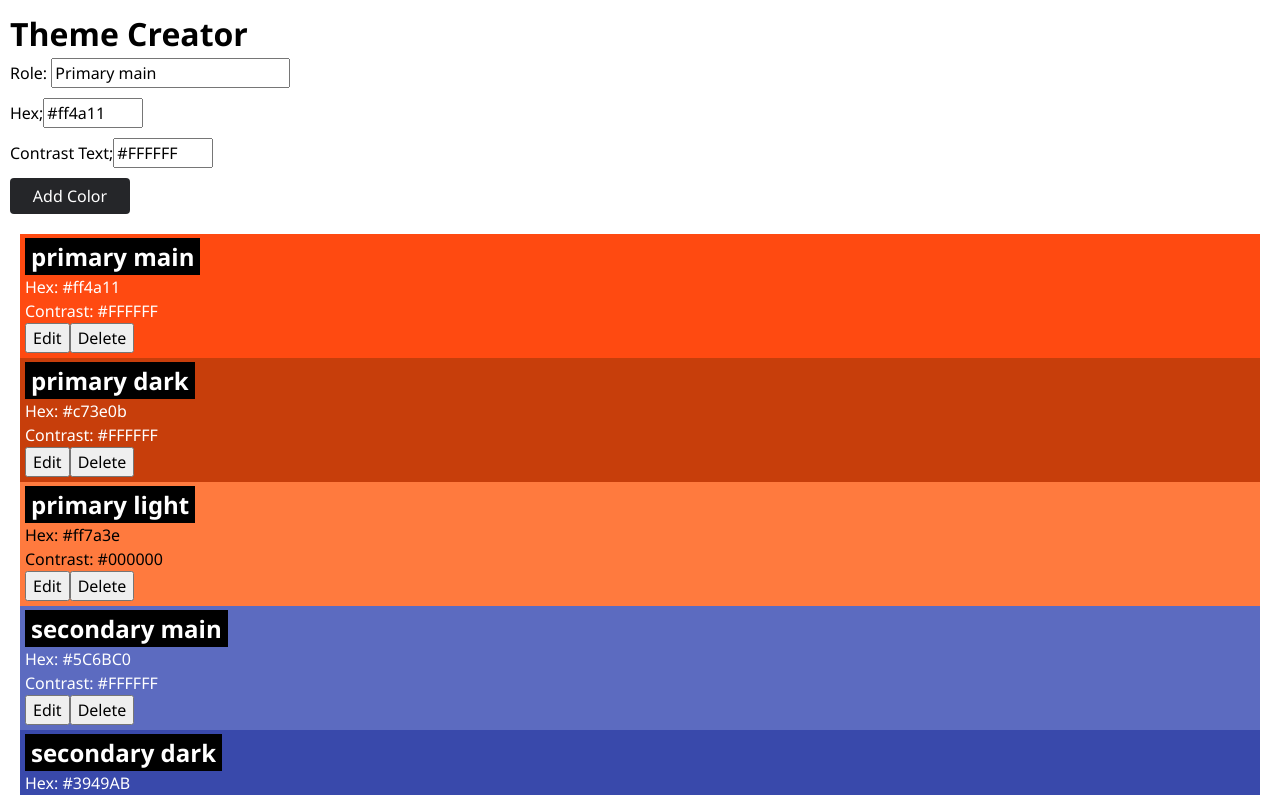
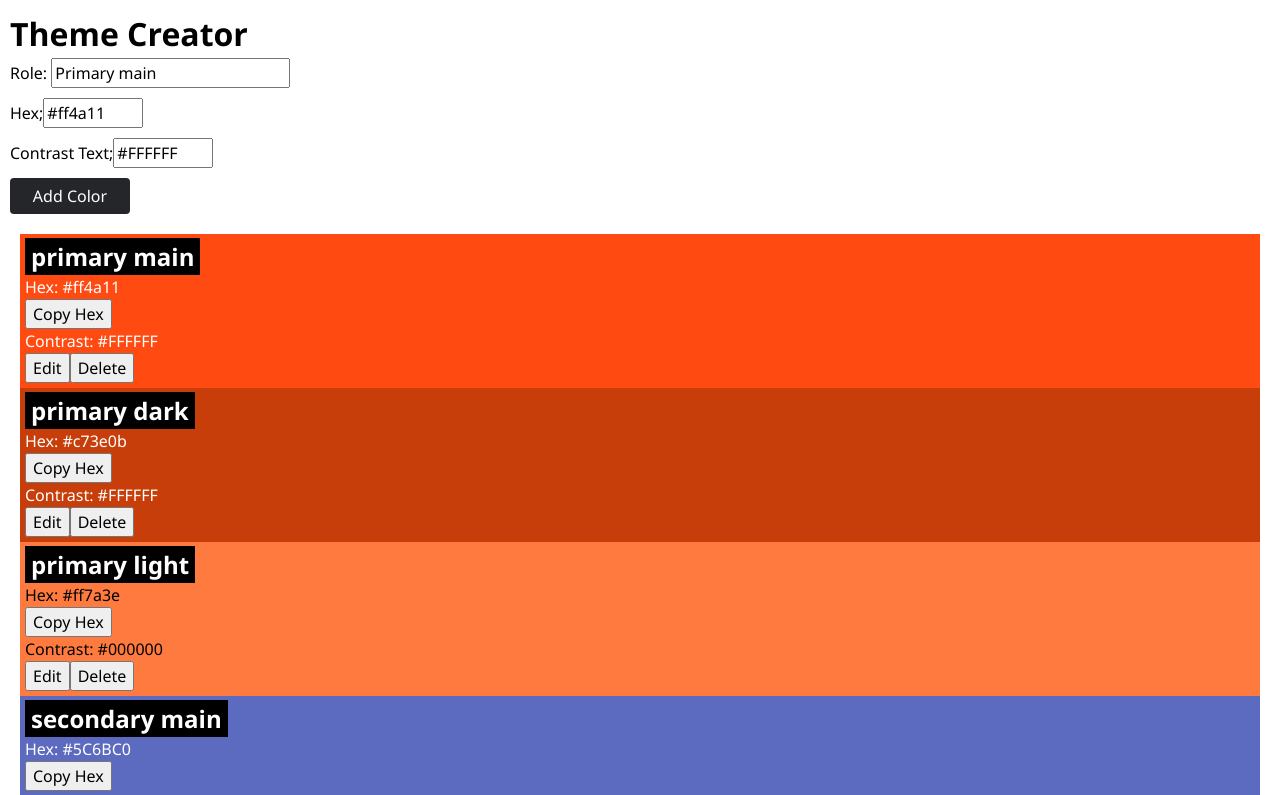
Before and after one commit to orayerdogan/recap-project-4, a React (Vite) app: page / in a window 1280 px wide. Shown: the top 795 px of the page. Built offline with nearby package versions, Linux system fonts and the light colour scheme.

Commit message:
add copy-to-clipboard button for hex codes

```diff
--- a/src/Components/Color/Color.jsx
+++ b/src/Components/Color/Color.jsx
@@ -1,6 +1,7 @@
 import { useState } from "react";
 import "./Color.css";
 import ColorForm from "../ColorForm/ColorForm";
+import CopyToClipboard from "../CopyToClipboard/CopyToClipboard";
 
 export default function Color({ color, onDelete, onEdit }) {
   const [confirm, setConfirm] = useState(false);
@@ -26,6 +27,7 @@ export default function Color({ color, onDelete, onEdit }) {
         <>
           <h2 className="color-card-headline">{color.role}</h2>
           <p>Hex: {color.hex}</p>
+          <CopyToClipboard text={color.hex} />
           <p>Contrast: {color.contrastText}</p>
 
           <button onClick={() => setIsEditing(true)}>Edit</button>
@@ -45,42 +47,3 @@ export default function Color({ color, onDelete, onEdit }) {
     </div>
   );
 }
-
-//   return (
-//     <div
-//       className="color-card"
-//       style={{
-//         backgroundColor: color.hex,
-//         color: color.contrastText,
-//       }}
-//     >
-//       {isEditing ? (
-//         <ColorForm
-//         addColor={(updatedColor) => {
-//           onEdit(updatedColor);
-//           setIsEditing(false);
-//         }}
-//         initialColor={color}
-//       />
-//       ) : (
-//       <>
-//       <h2 className="color-card-headline">{color.role}</h2>
-//       <p>Hex: {color.hex}</p>
-//       <p>Contrast: {color.contrastText}</p>
-
-//       <button onClick={() => setIsEditing(true)}>Edit</button>
-
-//       {confirm ? (
-//         <div className="color-card-highlight">
-//           <p>Are You Sure</p>
-
-//           <button onClick={() => onDelete(color.id)}>Yes</button>
-//           <button onClick={() => setConfirm(false)}>No</button>
-//         </div>
-//       ) : (
-//         <button onClick={() => setConfirm(true)}>Delete</button>
-//       )}
-//       </>
-//     </div>
-//   );
-// }
--- a/src/Components/ColorForm/ColorForm.jsx
+++ b/src/Components/ColorForm/ColorForm.jsx
@@ -22,7 +22,7 @@ export default function ColorForm({ addColor, initialColor }) {
     addColor(newColor);
 
     if (!initialColor) {
-      setRole("Primary main");
+      setRole("primary main");
       setHex("#ff4a11");
       setContrastText("#FFFFFF");
     }
--- /dev/null
+++ b/src/Components/CopyToClipboard/CopyToClipboard.jsx
@@ -0,0 +1,28 @@
+import { useState, useEffect } from "react";
+
+export default function CopyToClipboard({ text }) {
+  const [copied, setCopied] = useState(false);
+
+  const handleCopy = async () => {
+    try {
+      await navigator.clipboard.writeText(text);
+      setCopied(true);
+    } catch (err) {
+      console.error("Failed to copy!", err);
+    }
+  };
+
+  useEffect(() => {
+    if (copied) {
+      const timer = setTimeout(() => setCopied(false), 3000);
+      return () => clearTimeout(timer);
+    }
+  }, [copied]);
+
+  return (
+    <div>
+      <button onClick={handleCopy}>Copy Hex</button>
+      {copied && <span style={{ marginLeft: "8px" }}>Copied!</span>}
+    </div>
+  );
+}
```
